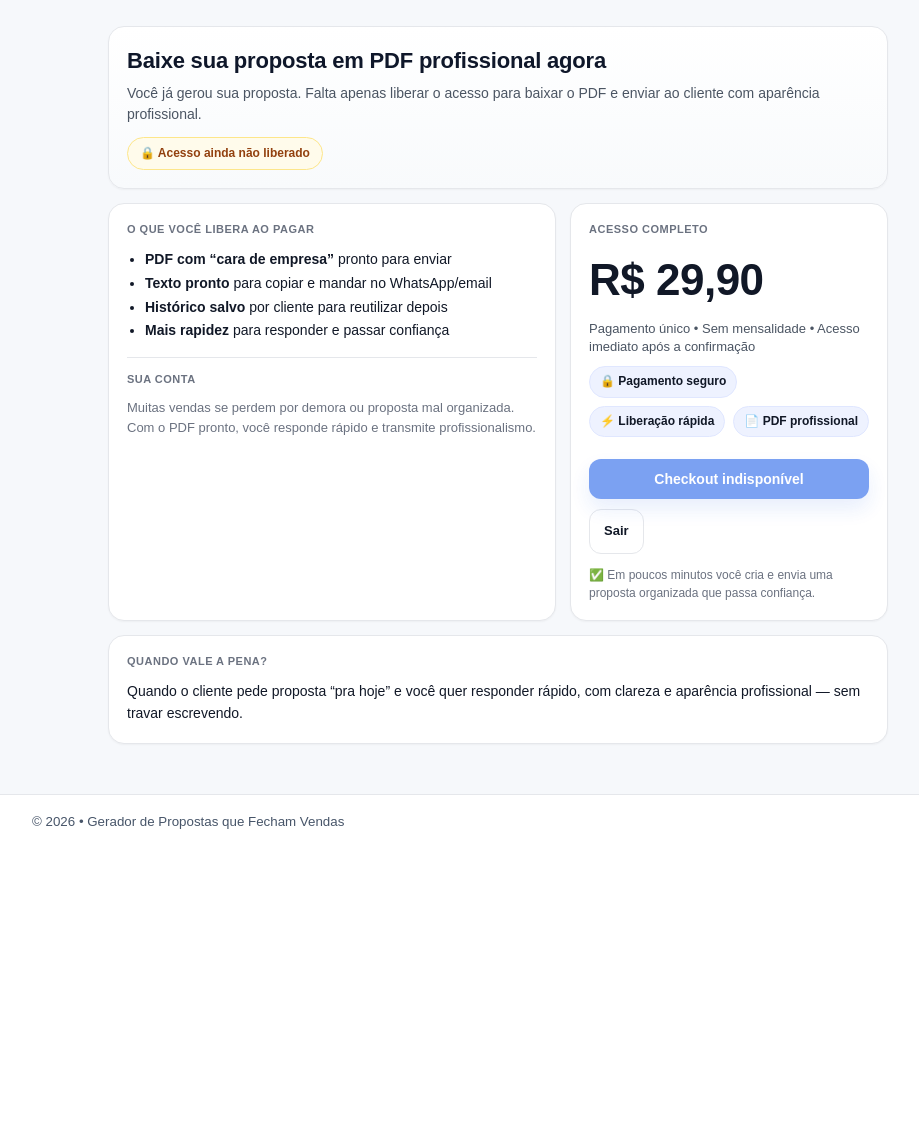
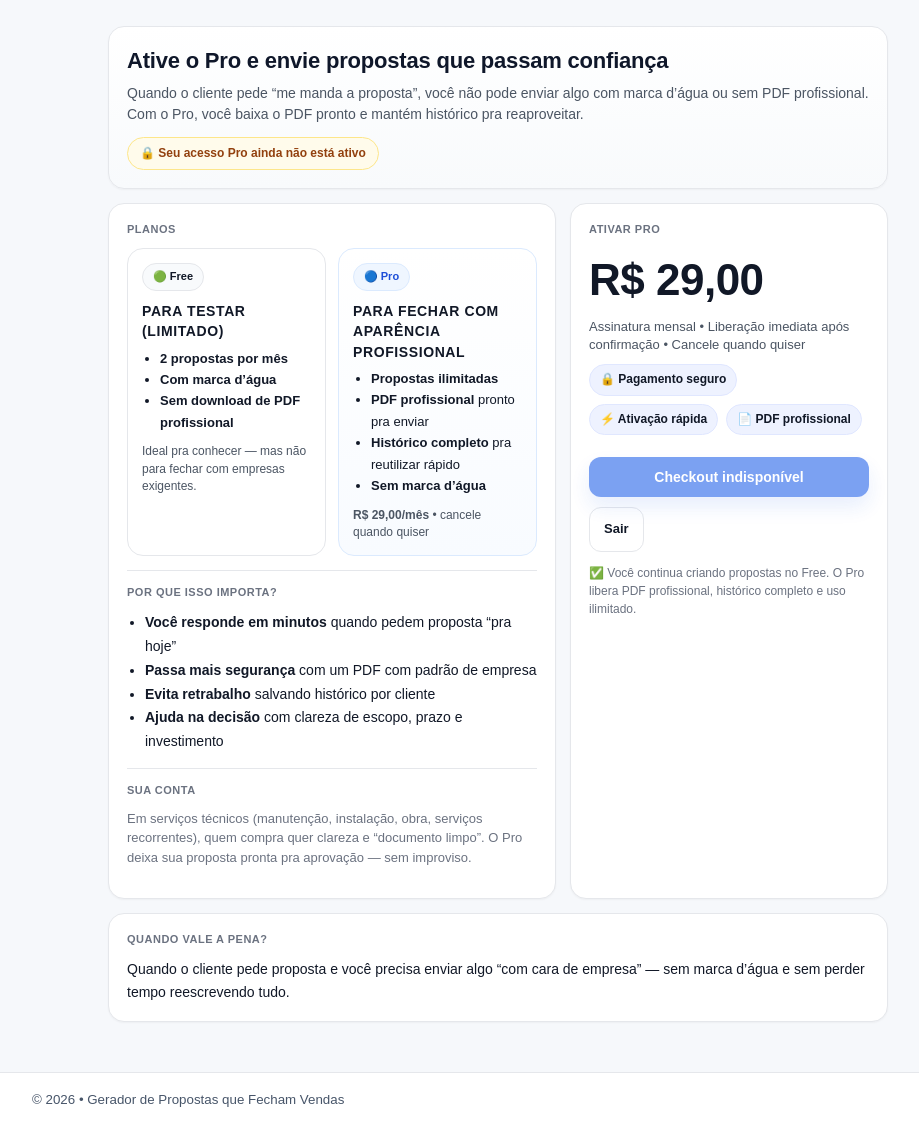
Before and after one commit to wanderson96santos04-hash/gerador-propostas, a FastAPI app: template backend/app/templates/paywall.html in a window 1280 px wide. Shown: the part 80-1204 px from the top of the page, without its empty margins (142-1061 px from the left). Before the commit the page ends 909 px from the top, so only its background shows below. Run offline with FastAPI, Linux system fonts and the light colour scheme; the template is opened without the code that fills it, so the values that code supplies are empty.

Commit message:
ajustes templates e webhook kiwify

```diff
--- /dev/null
+++ b/backend/app/config/config.json
@@ -0,0 +1,6 @@
+{
+  "product_name": "Proposta Profissional PDF",
+  "price": "R$ 67,00",
+  "cta_fixed": "Link na bio",
+  "cta_line": "Proposta Profissional PDF • R$ 67,00 • Link na bio"
+}
--- a/backend/app/payments/routes.py
+++ b/backend/app/payments/routes.py
@@ -15,9 +15,23 @@ from app.payments.kiwify import is_payment_approved, extract_buyer_email
 DEBUG_PAYMENTS = (os.getenv("DEBUG_PAYMENTS") == "1")
 
 if DEBUG_PAYMENTS:
-    print(">>> KIWIFY ROUTES.PY CARREGADO (versao NEVER400 v7 - ACCEPT signature + READ s1 + REAL SCALE) <<<")
+    print(">>> KIWIFY ROUTES.PY CARREGADO (versao NEVER400 v8 - FREE/PRO ready + SAFE ATTRS + PRODUCT MAP) <<<")
 
 router = APIRouter(prefix="/webhooks", tags=["webhooks"])
+
+
+# =========================
+# ✅ CONFIG PRO (RECORRÊNCIA)
+# =========================
+# Coloque no .env (recomendado):
+# KIWIFY_PRO_PRODUCT_ID=xxxx
+# KIWIFY_PRO_OFFER_ID=yyyy
+# KIWIFY_PRO_PLAN_ID=zzzz  (se existir no seu payload)
+#
+# Obs: se você ainda não sabe os IDs, deixa vazio. O código NÃO quebra.
+KIWIFY_PRO_PRODUCT_ID = (os.getenv("KIWIFY_PRO_PRODUCT_ID") or "").strip()
+KIWIFY_PRO_OFFER_ID = (os.getenv("KIWIFY_PRO_OFFER_ID") or "").strip()
+KIWIFY_PRO_PLAN_ID = (os.getenv("KIWIFY_PRO_PLAN_ID") or "").strip()
 
 
 def _pick(d: Dict[str, Any], *keys: str) -> Optional[Any]:
@@ -54,6 +68,24 @@ def _safe_int(v: Any) -> Optional[int]:
         return int(s)
     except Exception:
         return None
+
+
+def _safe_str(v: Any) -> str:
+    return str(v or "").strip()
+
+
+def _set_attr_if_exists(obj: Any, attr: str, value: Any) -> bool:
+    """
+    Seta atributo somente se existir no model, sem quebrar o sistema atual.
+    Retorna True se setou.
+    """
+    try:
+        if hasattr(obj, attr):
+            setattr(obj, attr, value)
+            return True
+    except Exception:
+        pass
+    return False
 
 
 def _extract_user_id_from_payload(data: Dict[str, Any]) -> Optional[int]:
@@ -138,6 +170,90 @@ def _extract_user_id_from_payload(data: Dict[str, Any]) -> Optional[int]:
     return None
 
 
+def _extract_product_markers(data: Dict[str, Any]) -> Dict[str, str]:
+    """
+    Extrai possíveis IDs de produto/oferta/plano do payload (varia na Kiwify).
+    Retorna strings normalizadas.
+    """
+    # possíveis caminhos (root / order / data / purchase etc.)
+    candidates = [
+        ("product_id",),
+        ("offer_id",),
+        ("plan_id",),
+        ("subscription_plan_id",),
+        ("product", "id"),
+        ("offer", "id"),
+        ("plan", "id"),
+        ("order", "product_id"),
+        ("order", "offer_id"),
+        ("order", "plan_id"),
+        ("order", "subscription_plan_id"),
+        ("data", "product_id"),
+        ("data", "offer_id"),
+        ("data", "plan_id"),
+        ("purchase", "product_id"),
+        ("purchase", "offer_id"),
+        ("purchase", "plan_id"),
+    ]
+
+    out = {"product_id": "", "offer_id": "", "plan_id": ""}
+    for path in candidates:
+        cur: Any = data
+        ok = True
+        for k in path:
+            if not isinstance(cur, dict) or k not in cur:
+                ok = False
+                break
+            cur = cur[k]
+        if not ok:
+            continue
+
+        val = _safe_str(cur)
+        if not val:
+            continue
+
+        key = path[-1]
+        if "product" in key:
+            out["product_id"] = out["product_id"] or val
+        elif "offer" in key:
+            out["offer_id"] = out["offer_id"] or val
+        elif "plan" in key:
+            out["plan_id"] = out["plan_id"] or val
+
+    return out
+
+
+def _is_pro_purchase(data: Dict[str, Any]) -> bool:
+    """
+    Decide se o evento aprovado deve ativar PRO (recorrência).
+    Regra:
+    - Se você setar KIWIFY_PRO_PRODUCT_ID / OFFER_ID / PLAN_ID, bate por eles
+    - Se não setar, não arrisca (não ativa Pro “por engano”).
+    """
+    markers = _extract_product_markers(data)
+
+    if DEBUG_PAYMENTS:
+        print(
+            "KIWIFY_WEBHOOK >>> markers:",
+            markers,
+            "| env:",
+            {"PRO_PRODUCT": KIWIFY_PRO_PRODUCT_ID, "PRO_OFFER": KIWIFY_PRO_OFFER_ID, "PRO_PLAN": KIWIFY_PRO_PLAN_ID},
+        )
+
+    # Se não configurou nada, não tenta adivinhar
+    if not (KIWIFY_PRO_PRODUCT_ID or KIWIFY_PRO_OFFER_ID or KIWIFY_PRO_PLAN_ID):
+        return False
+
+    if KIWIFY_PRO_PRODUCT_ID and markers["product_id"] == KIWIFY_PRO_PRODUCT_ID:
+        return True
+    if KIWIFY_PRO_OFFER_ID and markers["offer_id"] == KIWIFY_PRO_OFFER_ID:
+        return True
+    if KIWIFY_PRO_PLAN_ID and markers["plan_id"] == KIWIFY_PRO_PLAN_ID:
+        return True
+
+    return False
+
+
 @router.post("/kiwify")
 async def kiwify_webhook(request: Request):
     """
@@ -145,6 +261,7 @@ async def kiwify_webhook(request: Request):
     - nunca 400/500 (sempre 200)
     - valida token SEM derrubar
     - libera por user_id (payload/s1) OU fallback por email
+    - ✅ agora: diferencia FREE vs PRO (recorrência) sem quebrar is_paid atual
     """
     try:
         # =========================
@@ -216,12 +333,16 @@ async def kiwify_webhook(request: Request):
         buyer_email = extract_buyer_email(data)
         buyer_email = buyer_email.strip().lower() if buyer_email else None
 
+        # ✅ Decide se esse pagamento ativa PRO (recorrência)
+        is_pro = _is_pro_purchase(data)
+
         if DEBUG_PAYMENTS:
             print(
                 "KIWIFY_WEBHOOK >>> approved",
                 "| event_id=", str(event_id),
                 "| user_id=", user_id,
                 "| email=", buyer_email,
+                "| is_pro=", is_pro,
             )
 
         # =========================
@@ -274,14 +395,30 @@ async def kiwify_webhook(request: Request):
                 return {"ok": True, "ignored": True, "reason": reason, "event_id": str(event_id)}
 
             changed = False
-            if not getattr(user, "is_paid", False):
-                user.is_paid = True
+
+            # ✅ REGRA NOVA (sem quebrar): só ativa "pago" se for PRO
+            # Se você quer manter o pagamento único antigo como PRO também,
+            # configure os IDs dele em KIWIFY_PRO_* (recomendado).
+            if is_pro:
+                if not getattr(user, "is_paid", False):
+                    user.is_paid = True
+                    changed = True
+
+                # Se seu model tiver campos extras (não quebra se não tiver)
+                _set_attr_if_exists(user, "plan", "pro")
+                _set_attr_if_exists(user, "paid_plan", "pro")
+                _set_attr_if_exists(user, "subscription_status", "active")
+                _set_attr_if_exists(user, "paid_at", datetime.utcnow())
+                _set_attr_if_exists(user, "last_payment_at", datetime.utcnow())
+                _set_attr_if_exists(user, "payment_provider", "kiwify")
+
                 db.add(user)
                 db.commit()
-                changed = True
             else:
+                # Não ativa pago (fica Free)
                 db.rollback()
 
+            # registra evento (idempotência)
             if WebhookEvent is not None:
                 try:
                     event = WebhookEvent(
@@ -299,11 +436,18 @@ async def kiwify_webhook(request: Request):
                         print("KIWIFY_WEBHOOK event record error (ignored):", repr(e))
 
             if DEBUG_PAYMENTS:
-                print("KIWIFY_WEBHOOK >>> done | user_id=", user.id, "| changed=", changed, "| event_id=", str(event_id))
+                print(
+                    "KIWIFY_WEBHOOK >>> done | user_id=", user.id,
+                    "| changed=", changed,
+                    "| is_pro=", is_pro,
+                    "| event_id=", str(event_id)
+                )
 
             return {
                 "ok": True,
-                "paid": True,
+                "approved": True,
+                "is_pro": is_pro,
+                "paid": bool(getattr(user, "is_paid", False)),
                 "changed": changed,
                 "email": buyer_email,
                 "user_id": user.id,
--- a/backend/app/templates/paywall.html
+++ b/backend/app/templates/paywall.html
@@ -2,8 +2,8 @@
 {% extends "base.html" %}
 {% block content %}
 
-{# Preço com fallback seguro: se não vier do backend, mantém 29,90 #}
-{% set _price = paywall_price_brl if paywall_price_brl is defined and paywall_price_brl else "29,90" %}
+{# Preço com fallback seguro: se não vier do backend, mantém 29,00 #}
+{% set _price = paywall_price_brl if paywall_price_brl is defined and paywall_price_brl else "29,00" %}
 
 <style>
 .page-wrap{
@@ -95,10 +95,16 @@
   margin-top: 10px;
 }
 
+.hr{
+  height: 1px;
+  background: #e5e7eb;
+  margin: 14px 0;
+}
+
 .price{
   font-size: 44px;
   font-weight: 900;
-  margin: 6px 0 8px 0;
+  margin: 6px 0 6px 0;
   letter-spacing: -0.5px;
   color: #111827;
 }
@@ -183,10 +189,69 @@
   line-height: 1.5;
 }
 
-.hr{
-  height: 1px;
-  background: #e5e7eb;
-  margin: 14px 0;
+/* ===== Planos ===== */
+.plan-grid{
+  display:grid;
+  grid-template-columns: 1fr 1fr;
+  gap: 12px;
+  margin-top: 8px;
+}
+
+@media (max-width: 860px){
+  .plan-grid{ grid-template-columns: 1fr; }
+}
+
+.plan{
+  border: 1px solid #e5e7eb;
+  border-radius: 16px;
+  padding: 14px;
+  background: #ffffff;
+}
+
+.plan h3{
+  margin: 0 0 6px 0;
+  font-size: 14px;
+  font-weight: 900;
+  color: #111827;
+}
+
+.plan .tag{
+  display:inline-flex;
+  align-items:center;
+  gap:8px;
+  font-size: 11px;
+  font-weight: 900;
+  padding: 5px 10px;
+  border-radius: 999px;
+  border: 1px solid #e5e7eb;
+  background: #f8fafc;
+  color:#111827;
+  margin-bottom: 10px;
+}
+
+.plan ul{
+  margin: 0;
+  padding-left: 18px;
+  line-height: 1.65;
+  font-size: 13px;
+  color:#111827;
+}
+
+.plan.pro{
+  border-color: #dbeafe;
+  background: linear-gradient(180deg, #ffffff 0%, #f8fbff 100%);
+}
+
+.plan.pro .tag{
+  background:#eff6ff;
+  border-color:#dbeafe;
+  color:#1d4ed8;
+}
+
+.plan .price-mini{
+  margin-top: 10px;
+  font-size: 12px;
+  color:#4b5563;
 }
 </style>
 
@@ -194,9 +259,9 @@
   <div class="shell">
 
     <div class="hero">
-      <h1>Baixe sua proposta em PDF profissional agora</h1>
-      <p>Você já gerou sua proposta. Falta apenas liberar o acesso para baixar o PDF e enviar ao cliente com aparência profissional.</p>
-      <div class="status">🔒 Acesso ainda não liberado</div>
+      <h1>Ative o Pro e envie propostas que passam confiança</h1>
+      <p>Quando o cliente pede “me manda a proposta”, você não pode enviar algo com marca d’água ou sem PDF profissional. Com o Pro, você baixa o PDF pronto e mantém histórico pra reaproveitar.</p>
+      <div class="status">🔒 Seu acesso Pro ainda não está ativo</div>
     </div>
 
     {# Debug opcional: aparece só se o backend passar debug_payments=True #}
@@ -216,14 +281,45 @@
 
     <div class="grid">
 
-      <!-- Esquerda: benefícios -->
+      <!-- Esquerda: planos e benefícios -->
       <div class="box">
-        <div class="kicker">O que você libera ao pagar</div>
+        <div class="kicker">Planos</div>
+
+        <div class="plan-grid">
+
+          <div class="plan">
+            <div class="tag">🟢 Free</div>
+            <h3>Para testar (limitado)</h3>
+            <ul>
+              <li><strong>2 propostas por mês</strong></li>
+              <li><strong>Com marca d’água</strong></li>
+              <li><strong>Sem download de PDF profissional</strong></li>
+            </ul>
+            <div class="price-mini">Ideal pra conhecer — mas não para fechar com empresas exigentes.</div>
+          </div>
+
+          <div class="plan pro">
+            <div class="tag">🔵 Pro</div>
+            <h3>Para fechar com aparência profissional</h3>
+            <ul>
+              <li><strong>Propostas ilimitadas</strong></li>
+              <li><strong>PDF profissional</strong> pronto pra enviar</li>
+              <li><strong>Histórico completo</strong> pra reutilizar rápido</li>
+              <li><strong>Sem marca d’água</strong></li>
+            </ul>
+            <div class="price-mini"><strong>R$ {{ _price }}/mês</strong> • cancele quando quiser</div>
+          </div>
+
+        </div>
+
+        <div class="hr"></div>
+
+        <div class="kicker">Por que isso importa?</div>
         <ul class="list">
-          <li><strong>PDF com “cara de empresa”</strong> pronto para enviar</li>
-          <li><strong>Texto pronto</strong> para copiar e mandar no WhatsApp/email</li>
-          <li><strong>Histórico salvo</strong> por cliente para reutilizar depois</li>
-          <li><strong>Mais rapidez</strong> para responder e passar confiança</li>
+          <li><strong>Você responde em minutos</strong> quando pedem proposta “pra hoje”</li>
+          <li><strong>Passa mais segurança</strong> com um PDF com padrão de empresa</li>
+          <li><strong>Evita retrabalho</strong> salvando histórico por cliente</li>
+          <li><strong>Ajuda na decisão</strong> com clareza de escopo, prazo e investimento</li>
         </ul>
 
         <div class="hr"></div>
@@ -234,33 +330,34 @@
         </div>
 
         <p class="muted">
-          Muitas vendas se perdem por demora ou proposta mal organizada. Com o PDF pronto, você responde rápido e transmite profissionalismo.
+          Em serviços técnicos (manutenção, instalação, obra, serviços recorrentes), quem compra quer clareza e “documento limpo”.
+          O Pro deixa sua proposta pronta pra aprovação — sem improviso.
         </p>
       </div>
 
       <!-- Direita: preço + CTA -->
       <div class="box">
-        <div class="kicker">Acesso completo</div>
+        <div class="kicker">Ativar Pro</div>
 
         <div class="price">R$ {{ _price }}</div>
         <div class="subprice">
-          Pagamento único • Sem mensalidade • Acesso imediato após a confirmação
+          Assinatura mensal • Liberação imediata após confirmação • Cancele quando quiser
         </div>
 
         <div class="badges">
           <span class="badge">🔒 Pagamento seguro</span>
-          <span class="badge">⚡ Liberação rápida</span>
+          <span class="badge">⚡ Ativação rápida</span>
           <span class="badge">📄 PDF profissional</span>
         </div>
 
         <div class="actions">
           {% if checkout_url %}
-            {# ✅ NÃO anexar user_id aqui (já vai pronto do backend). Isso evita duplicar user_id=user_id=... #}
+            {# ✅ NÃO anexar user_id aqui (já vai pronto do backend). Evita duplicar user_id=user_id=... #}
             <a class="btn-primary"
                href="{{ checkout_url }}"
                target="_blank"
                rel="noopener noreferrer">
-              📄 Liberar acesso e baixar meu PDF
+              🔵 Ativar Pro agora (R$ {{ _price }}/mês)
             </a>
           {% else %}
             <button class="btn-primary" disabled style="opacity:.6; cursor:not-allowed;">
@@ -272,7 +369,7 @@
         </div>
 
         <div class="smallnote">
-          ✅ Em poucos minutos você cria e envia uma proposta organizada que passa confiança.
+          ✅ Você continua criando propostas no Free. O Pro libera PDF profissional, histórico completo e uso ilimitado.
         </div>
       </div>
 
@@ -281,7 +378,7 @@
     <div class="box" style="margin-top: 14px;">
       <div class="kicker">Quando vale a pena?</div>
       <p style="margin:0; line-height:1.6; color:#111827; font-size:14px;">
-        Quando o cliente pede proposta “pra hoje” e você quer responder rápido, com clareza e aparência profissional — sem travar escrevendo.
+        Quando o cliente pede proposta e você precisa enviar algo “com cara de empresa” — sem marca d’água e sem perder tempo reescrevendo tudo.
       </p>
     </div>
 
```
Also changed, not shown: backend/app/config/queries.json (added, +11 -0 lines), backend/app/config/templates.json (added, +52 -0 lines), backend/app/payments/kiwify.py (+118 -22 lines), backend/app/pdf/render_pdf.py (+28 -15 lines), backend/app/templates/create_proposal.html (+19 -19 lines), backend/app/templates/result.html (+37 -2 lines).
